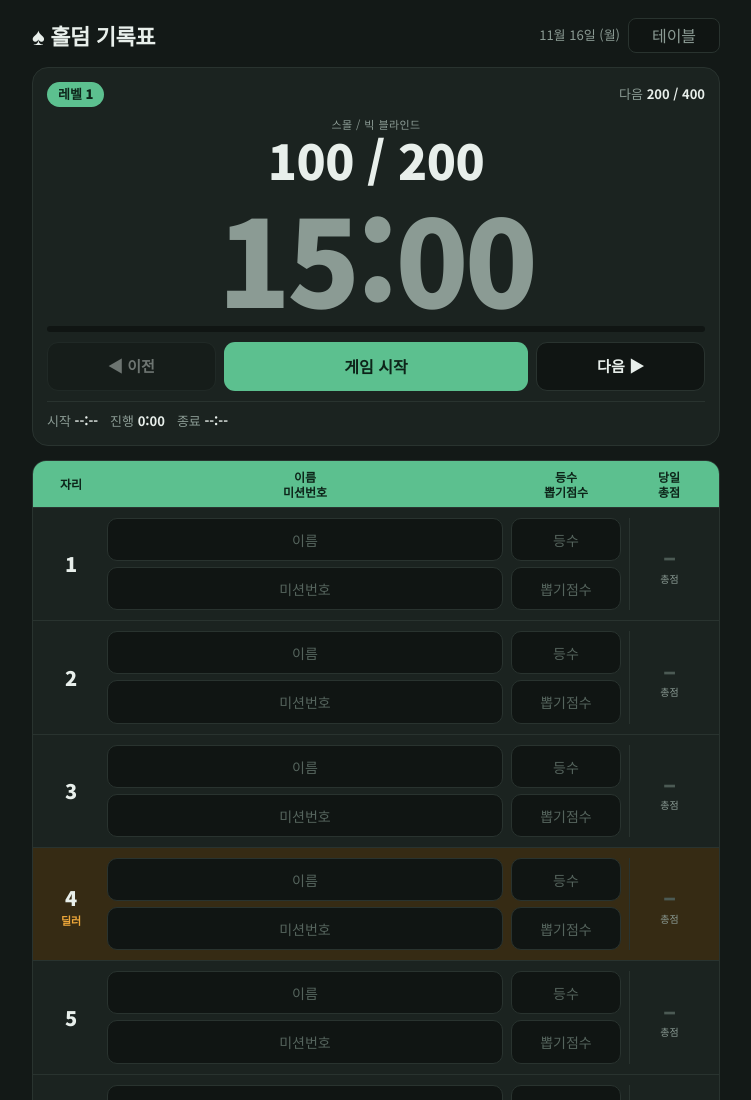
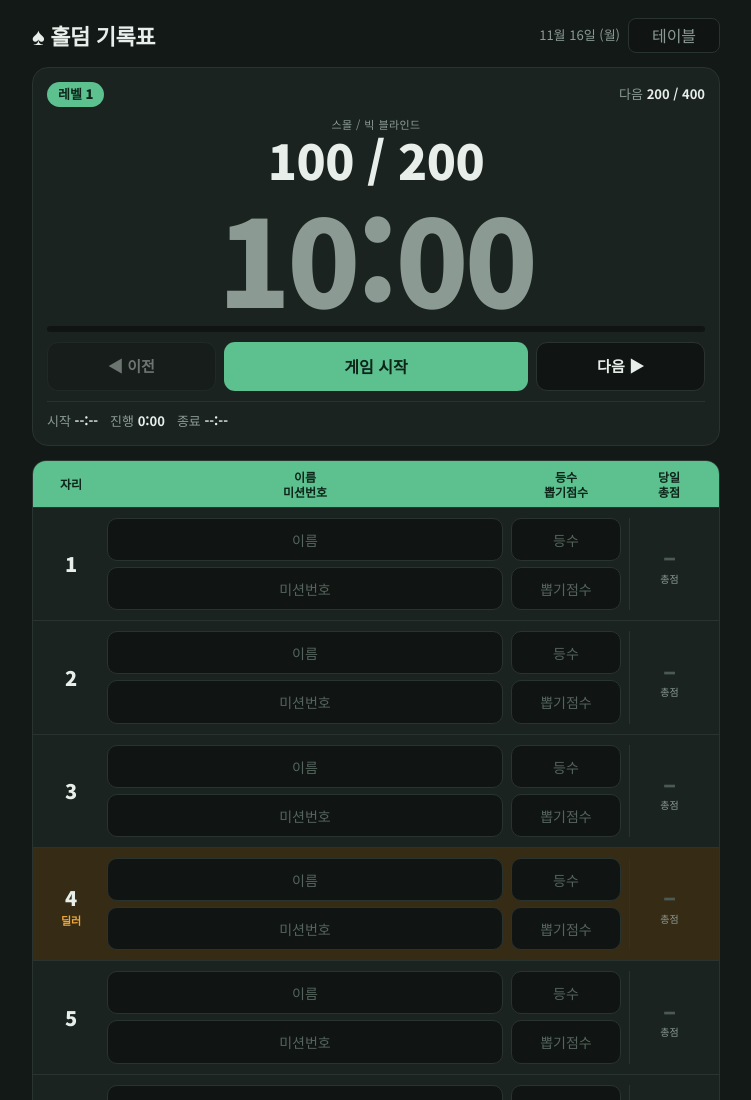
Before and after one commit to 4kto8k/NANADEM-memo, a plain HTML site: page index.html in a window 1280 px wide. Shown: the top 1100 px of the page, without its empty margins (264-1015 px from the left). Drawn offline with Linux system fonts and the light colour scheme.

Commit message:
블라인드 구조를 나나츄 홀드엄과 같게 변경 (20레벨, 레벨당 10분)
Co-Authored-By: Claude Opus 5.5 <noreply@anthropic.com>
Claude-Session: https://claude.ai/code/session_015YspyEtRzHKkqmU3fTVuBV

```diff
--- a/index.html
+++ b/index.html
@@ -256,7 +256,7 @@ details.struct[open] summary::after { content: "접기"; }
 <div class="mini" id="mini" aria-hidden="true">
   <span class="lv-chip" id="m-lv">레벨 1</span>
   <span class="mb" id="m-bl">100 / 200</span>
-  <span class="mc" id="m-ct">15:00</span>
+  <span class="mc" id="m-ct">10:00</span>
   <button type="button" id="m-btn" tabindex="-1">일시정지</button>
 </div>
 
@@ -278,7 +278,7 @@ details.struct[open] summary::after { content: "접기"; }
       <span class="k" id="t-bk">스몰 / 빅 블라인드</span>
       <span class="v" id="t-bl">100 / 200</span>
     </div>
-    <div class="count paused" id="t-ct" role="timer" aria-live="off">15:00</div>
+    <div class="count paused" id="t-ct" role="timer" aria-live="off">10:00</div>
     <div class="bar"><i id="t-bar"></i></div>
     <div class="t-ctrl">
       <button class="btn-side" id="t-prev" type="button">◀ 이전</button>
@@ -330,7 +330,7 @@ details.struct[open] summary::after { content: "접기"; }
         <button class="btn-line" id="addBrk" type="button">휴식 추가</button>
       </div>
       <div class="struct-tools">
-        <label class="all-min">모든 레벨 <input id="allMin" inputmode="numeric" value="15" aria-label="모든 레벨 시간(분)"> 분으로</label>
+        <label class="all-min">모든 레벨 <input id="allMin" inputmode="numeric" value="10" aria-label="모든 레벨 시간(분)"> 분으로</label>
         <button class="btn-line" id="allMinBtn" type="button">적용</button>
       </div>
       <div class="struct-tools">
@@ -350,7 +350,7 @@ details.struct[open] summary::after { content: "접기"; }
   const RANK_BONUS = { 1: 4, 2: 2, 3: 1, 4: 1 };
   const DEALER_BONUS = 0.5;
   const KEY = "holdem-record-v2";
-  const STRUCT_KEY = "holdem-blinds-v1";
+  const STRUCT_KEY = "holdem-blinds-v2";
   const $ = (id) => document.getElementById(id);
 
   const todayStr = () => {
@@ -363,13 +363,15 @@ details.struct[open] summary::after { content: "접기"; }
     date: todayStr(), table: "", start: null, end: null, timer: blankTimer(),
     seats: Array.from({ length: SEATS }, () => ({ name: "", rank: "", mission: "", draw: "" }))
   });
-  const L = (sb, bb, min = 15) => ({ sb, bb, min });
+  const L = (sb, bb, min = 10) => ({ sb, bb, min });
   const B = (min = 10) => ({ brk: true, min });
   const defaultStruct = () => ({
     sound: true,
-    levels: [L(100, 200), L(200, 400), L(300, 600), L(400, 800), B(),
-             L(500, 1000), L(700, 1400), L(1000, 2000), L(1500, 3000), B(),
-             L(2000, 4000), L(3000, 6000), L(5000, 10000)]
+    /* 나나츄 홀드엄 타이머와 같은 구조: 20레벨, 레벨당 10분, 휴식 없음 */
+    levels: [L(100, 200), L(200, 400), L(300, 600), L(400, 800), L(600, 1200),
+             L(800, 1600), L(1000, 2000), L(1500, 3000), L(2000, 4000), L(3000, 6000),
+             L(4000, 8000), L(6000, 12000), L(8000, 16000), L(10000, 20000), L(15000, 30000),
+             L(20000, 40000), L(30000, 60000), L(40000, 80000), L(50000, 100000), L(60000, 120000)]
   });
 
   function load(key, fallback) {
@@ -634,7 +636,7 @@ details.struct[open] summary::after { content: "접기"; }
   $("addLv").addEventListener("click", () => {
     const last = [...struct.levels].reverse().find((x) => !x.brk) || L(50, 100);
     const bb = nice(n0(last.bb) * 1.5 || 200);
-    const lastMin = n0(struct.levels[struct.levels.length - 1].min) || 15;
+    const lastMin = n0(struct.levels[struct.levels.length - 1].min) || 10;
     struct.levels.push(L(bb / 2, bb, last.min || lastMin));
     renderStruct(); renderTimer(); save();
   });
```
Also changed, not shown: 1 other file.
